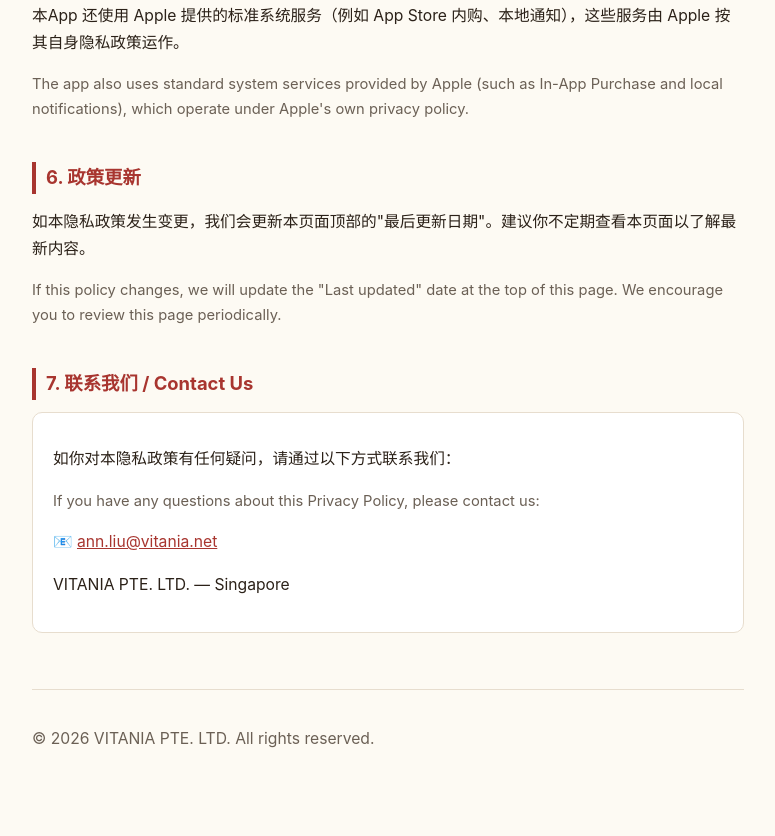
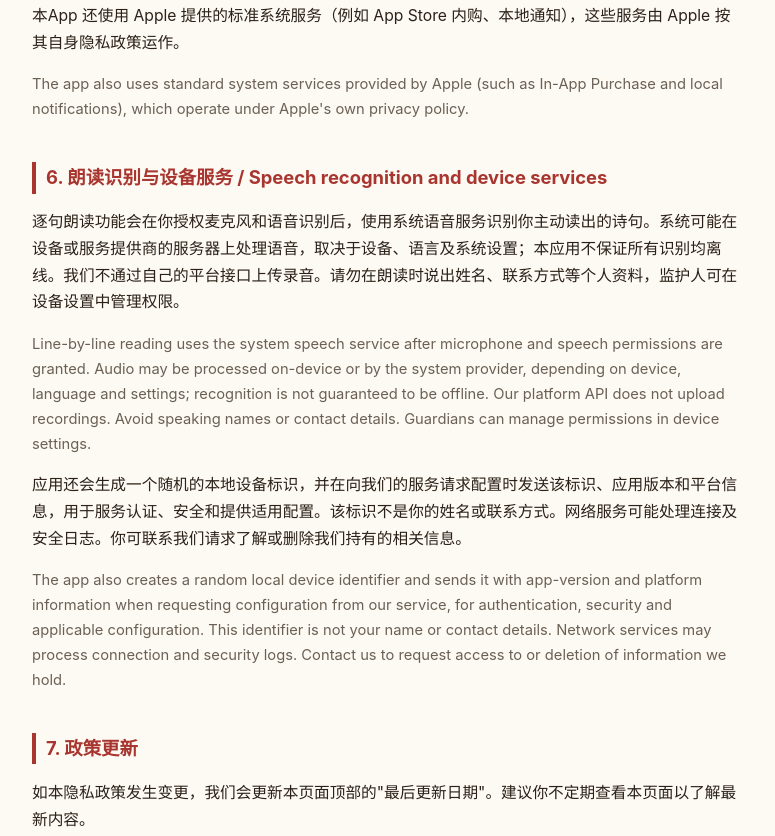
Before and after one commit to Anialyz/gushi-app-site, a plain HTML site: page privacy.html in a window 1280 px wide. Shown: the part 1650-2486 px from the top of the page, without its empty margins (252-1027 px from the left). Drawn offline with Linux system fonts and the light colour scheme.

Commit message:
docs: describe guided reading and device configuration privacy

```diff
--- a/privacy.html
+++ b/privacy.html
@@ -76,7 +76,7 @@
   <header>
     <h1>隐私政策 / Privacy Policy</h1>
     <p>Chinese Poems - 古诗成语学中文（"本App"）</p>
-    <p>最后更新日期 / Last updated: 2026年9月11日 (September 11, 2026)</p>
+    <p>最后更新日期 / Last updated: 2026年10月26日 (October 26, 2026)</p>
   </header>
 
   <h2>1. 数据处理概述 / How Data Is Handled</h2>
@@ -150,7 +150,12 @@
     which operate under Apple's own privacy policy.
   </p>
 
-  <h2>6. 政策更新</h2>
+  <h2>6. 朗读识别与设备服务 / Speech recognition and device services</h2>
+<p>逐句朗读功能会在你授权麦克风和语音识别后，使用系统语音服务识别你主动读出的诗句。系统可能在设备或服务提供商的服务器上处理语音，取决于设备、语言及系统设置；本应用不保证所有识别均离线。我们不通过自己的平台接口上传录音。请勿在朗读时说出姓名、联系方式等个人资料，监护人可在设备设置中管理权限。</p>
+<p class="en-block">Line-by-line reading uses the system speech service after microphone and speech permissions are granted. Audio may be processed on-device or by the system provider, depending on device, language and settings; recognition is not guaranteed to be offline. Our platform API does not upload recordings. Avoid speaking names or contact details. Guardians can manage permissions in device settings.</p>
+<p>应用还会生成一个随机的本地设备标识，并在向我们的服务请求配置时发送该标识、应用版本和平台信息，用于服务认证、安全和提供适用配置。该标识不是你的姓名或联系方式。网络服务可能处理连接及安全日志。你可联系我们请求了解或删除我们持有的相关信息。</p>
+<p class="en-block">The app also creates a random local device identifier and sends it with app-version and platform information when requesting configuration from our service, for authentication, security and applicable configuration. This identifier is not your name or contact details. Network services may process connection and security logs. Contact us to request access to or deletion of information we hold.</p>
+<h2>7. 政策更新</h2>
   <p>
     如本隐私政策发生变更，我们会更新本页面顶部的"最后更新日期"。建议你不定期查看本页面以了解最新内容。
   </p>
```
